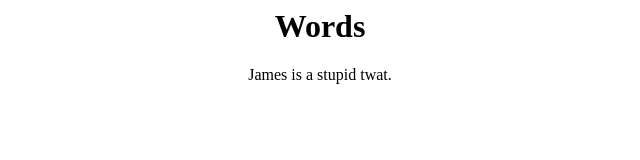
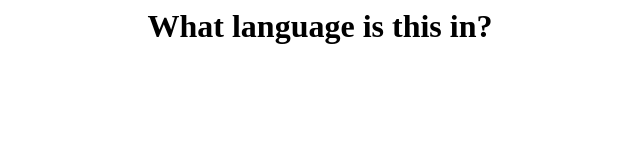
Before and after one commit to Inferniu/Inferniu.github.io, a plain HTML site: page index.html in a window 1280 px wide. Shown: the whole page, without its empty margins (320-960 px from the left). Drawn offline with Linux system fonts and the light colour scheme.

Commit message:
Update index.html

```diff
--- a/index.html
+++ b/index.html
@@ -1,4 +1,4 @@
 <center>
-  <h1> Words  </h1>
-  <p>James is a stupid twat.</p>
+  <h1> What language is this in?  </h1>
+
 </center>
```
